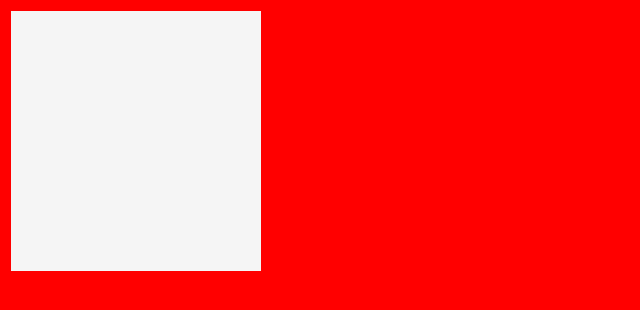
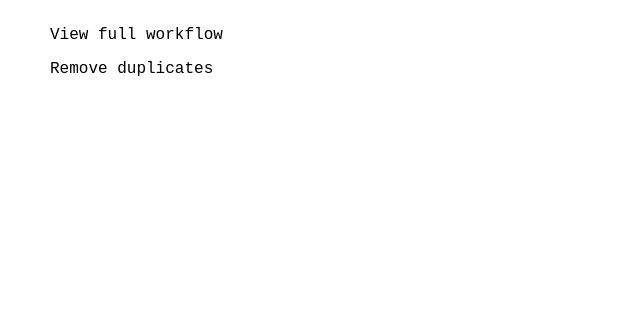
Before and after one commit to shubajitsaha/workflow, a plain HTML site: page index.html in a window 1280 px wide. Shown: the whole page, without its empty margins (0-640 px from the left). Drawn offline with Linux system fonts and the light colour scheme.

Commit message:
Removed red. Added basic menu.

```diff
--- a/index.html
+++ b/index.html
@@ -4,9 +4,13 @@
         <link href="style.css" rel="stylesheet" />
     </head>
     <body>
-        <div id="title" class="title">
+    <!--     <div id="title" class="title">
         </div>
         <div id="qrcode" class="qrcode">
+        </div>    -->
+        <div id="menu" class="title">
+            <ul>View full workflow</ul>
+            <ul>Remove duplicates</ul>
         </div>
         <script type="text/javascript" src="js/jquery.min.js"></script>
         <script type="text/javascript" src="js/jquery.qrcode.min.js"></script>
--- a/js/index.js
+++ b/js/index.js
@@ -27,7 +27,7 @@
 // Event binding.
 function test(){
 	console.log("start coloring")
-	document.body.style.backgroundColor="red";
+	//document.body.style.backgroundColor="red";
 	for(i=0;i<10;i++){
 		console.log("hello world");
 	}
```
